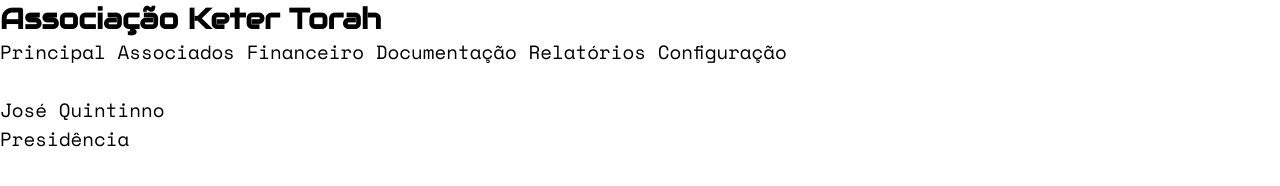
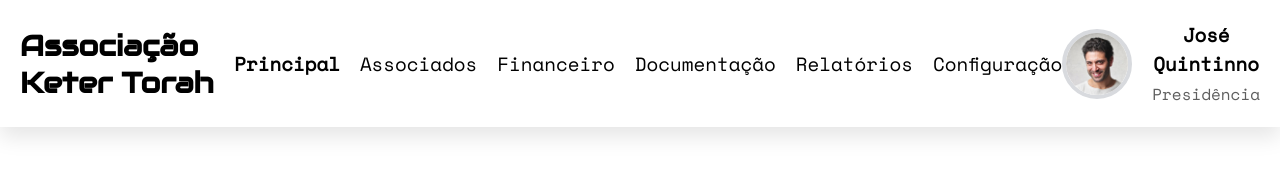
Before and after one commit to quintinnodeveloper/ketertorahweb, a plain HTML site: page index.html in a window 1280 px wide. Drawn offline with Linux system fonts and the light colour scheme.

Commit message:
🔵 feature: Ajustes no navbar do sistema na tela inicial

```diff
--- a/index.html
+++ b/index.html
@@ -4,6 +4,7 @@
     <meta charset="UTF-8"/>
     <meta name="viewport" content="width=device-width, initial-scale=1.0"/>
     <link rel="stylesheet" href="./resources/styles/fonts.css"/>
+    <link rel="stylesheet" href="./resources/styles/colors.css"/>
     <link rel="stylesheet" href="./resources/styles/index.component.css"/>
     <link rel="stylesheet" href="./resources/styles/nav.component.css"/>
     <title>Keter - Administrativo</title>
@@ -17,7 +18,7 @@
         </div>
 
         <div class="menus">
-            <a>Principal</a>
+            <a class="active">Principal</a>
             <a>Associados</a>
             <a>Financeiro</a>
             <a>Documentação</a>
@@ -26,7 +27,7 @@
         </div>
 
         <div class="dados">
-            <img src=""/>
+            <img src="./resources/images/photos/profile.jpg"/>
             <div class="nome-funcao">
                 <p>José Quintinno</p>
                 <span>Presidência</span>
--- a/resources/styles/colors.css
+++ b/resources/styles/colors.css
@@ -1,65 +1,38 @@
 :root {
 
 	--ion-color-primary: #0054e9;
-	--ion-color-primary-rgb: 0,84,233;
-	--ion-color-primary-contrast: #ffffff;
-	--ion-color-primary-contrast-rgb: 255,255,255;
 	--ion-color-primary-shade: #004acd;
 	--ion-color-primary-tint: #1a65eb;
 
 	--ion-color-secondary: #0163aa;
-	--ion-color-secondary-rgb: 1,99,170;
-	--ion-color-secondary-contrast: #ffffff;
-	--ion-color-secondary-contrast-rgb: 255,255,255;
 	--ion-color-secondary-shade: #015796;
 	--ion-color-secondary-tint: #1a73b3;
 
 	--ion-color-tertiary: #6030ff;
-	--ion-color-tertiary-rgb: 96,48,255;
-	--ion-color-tertiary-contrast: #ffffff;
-	--ion-color-tertiary-contrast-rgb: 255,255,255;
 	--ion-color-tertiary-shade: #542ae0;
 	--ion-color-tertiary-tint: #7045ff;
 
 	--ion-color-success: #2dd55b;
-	--ion-color-success-rgb: 45,213,91;
-	--ion-color-success-contrast: #000000;
-	--ion-color-success-contrast-rgb: 0,0,0;
 	--ion-color-success-shade: #28bb50;
 	--ion-color-success-tint: #42d96b;
 
 	--ion-color-warning: #ffc409;
-	--ion-color-warning-rgb: 255,196,9;
-	--ion-color-warning-contrast: #000000;
-	--ion-color-warning-contrast-rgb: 0,0,0;
 	--ion-color-warning-shade: #e0ac08;
 	--ion-color-warning-tint: #ffca22;
 
 	--ion-color-danger: #c5000f;
-	--ion-color-danger-rgb: 197,0,15;
-	--ion-color-danger-contrast: #ffffff;
-	--ion-color-danger-contrast-rgb: 255,255,255;
 	--ion-color-danger-shade: #ad000d;
 	--ion-color-danger-tint: #cb1a27;
 
 	--ion-color-light: #f6f8fc;
-	--ion-color-light-rgb: 246,248,252;
-	--ion-color-light-contrast: #000000;
-	--ion-color-light-contrast-rgb: 0,0,0;
 	--ion-color-light-shade: #d8dade;
 	--ion-color-light-tint: #f7f9fc;
 
 	--ion-color-medium: #5f5f5f;
-	--ion-color-medium-rgb: 95,95,95;
-	--ion-color-medium-contrast: #ffffff;
-	--ion-color-medium-contrast-rgb: 255,255,255;
 	--ion-color-medium-shade: #545454;
 	--ion-color-medium-tint: #6f6f6f;
 
 	--ion-color-dark: #2f2f2f;
-	--ion-color-dark-rgb: 47,47,47;
-	--ion-color-dark-contrast: #ffffff;
-	--ion-color-dark-contrast-rgb: 255,255,255;
 	--ion-color-dark-shade: #292929;
 	--ion-color-dark-tint: #444444;
 
--- a/resources/styles/fonts.css
+++ b/resources/styles/fonts.css
@@ -9,7 +9,7 @@
 }
 
 :root {
-    --font-small: 0.6rem;
+    --font-small: 1rem;
     --font-medium: 1.2rem;
     --font-large: 1.8rem;
 }
--- a/resources/styles/index.component.css
+++ b/resources/styles/index.component.css
@@ -9,3 +9,16 @@ body {
     font-size: var(--font-medium);
     transition: all 600ms ease-in-out;
 }
+
+a {
+    cursor: pointer;
+    text-decoration: none;
+}
+
+img {
+    width: 70px;
+    height: 70px;
+    border-radius: 50%;
+    object-fit: cover;
+    border: solid 4px var(--ion-color-light-shade);
+}
--- a/resources/styles/nav.component.css
+++ b/resources/styles/nav.component.css
@@ -1,4 +1,44 @@
+nav {
+    display: flex;
+    justify-content: space-between;
+    align-items: center;
+    padding: 20px;
+    box-shadow: 0px 10px 20px rgba(0, 0, 0, 0.1);
+}
+
 nav .logomarca h1 {
     font-family: "Audiowide";
     font-size: var(--font-large);
 }
+
+nav .menus {
+    display: flex;
+    justify-content: space-between;
+    align-items: center;
+    gap: 20px;
+}
+
+nav .menus .active {
+    font-weight: bold;
+}
+
+nav .dados {
+    display: flex;
+    justify-content: center;
+    align-items: center;
+    gap: 20px;
+    /* border: dashed red 3px; */
+}
+
+nav .dados .nome-funcao {
+    text-align: center;
+}
+
+nav .dados .nome-funcao p {
+    font-weight: bold;
+}
+
+nav .dados .nome-funcao span {
+    color: var(--ion-color-medium);
+    font-size: var(--font-small);
+}
```
Also changed, not shown: resources/images/photos/profile.jpg (added), resources/images/photos/user1.jpg (added).
